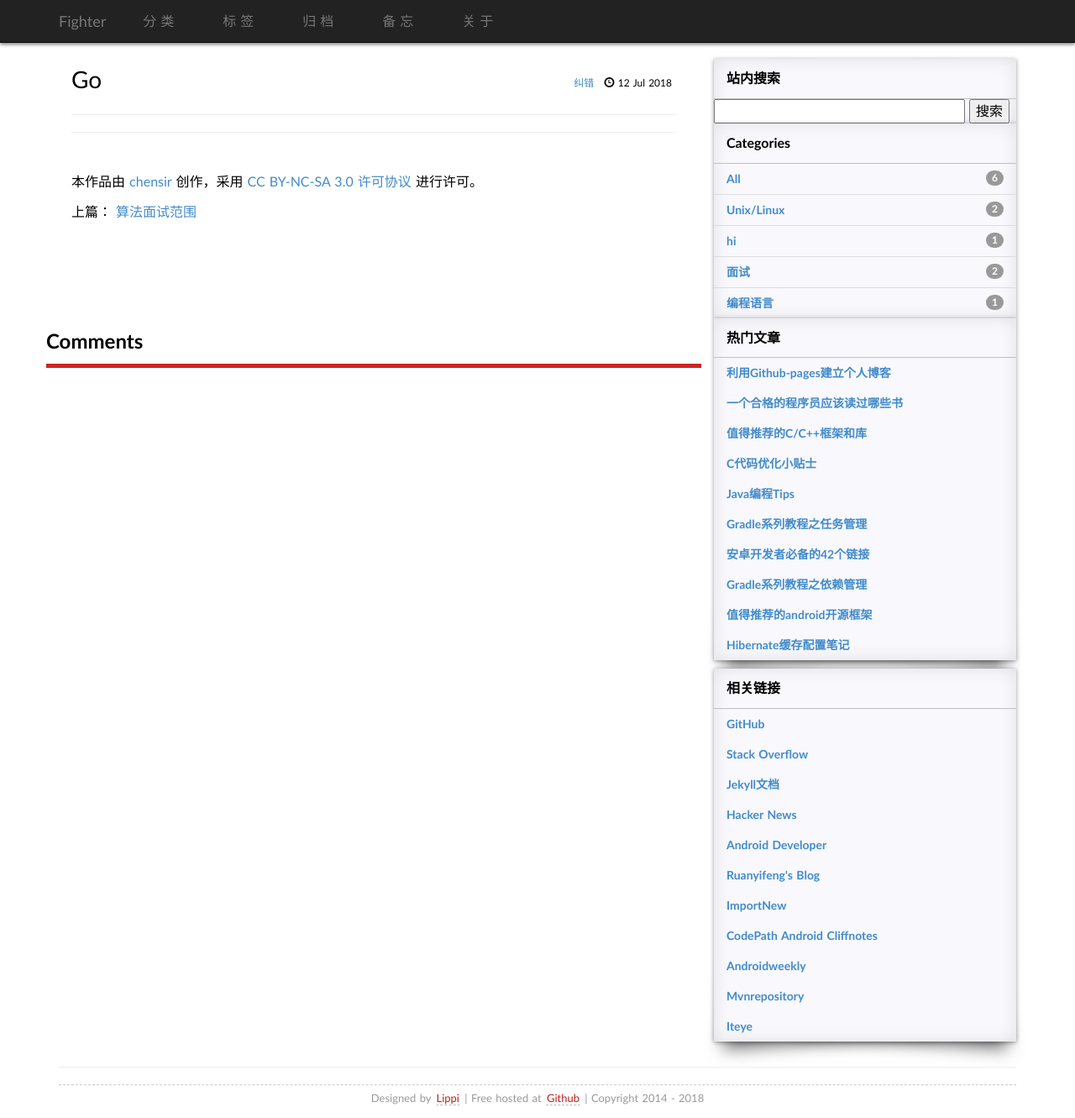
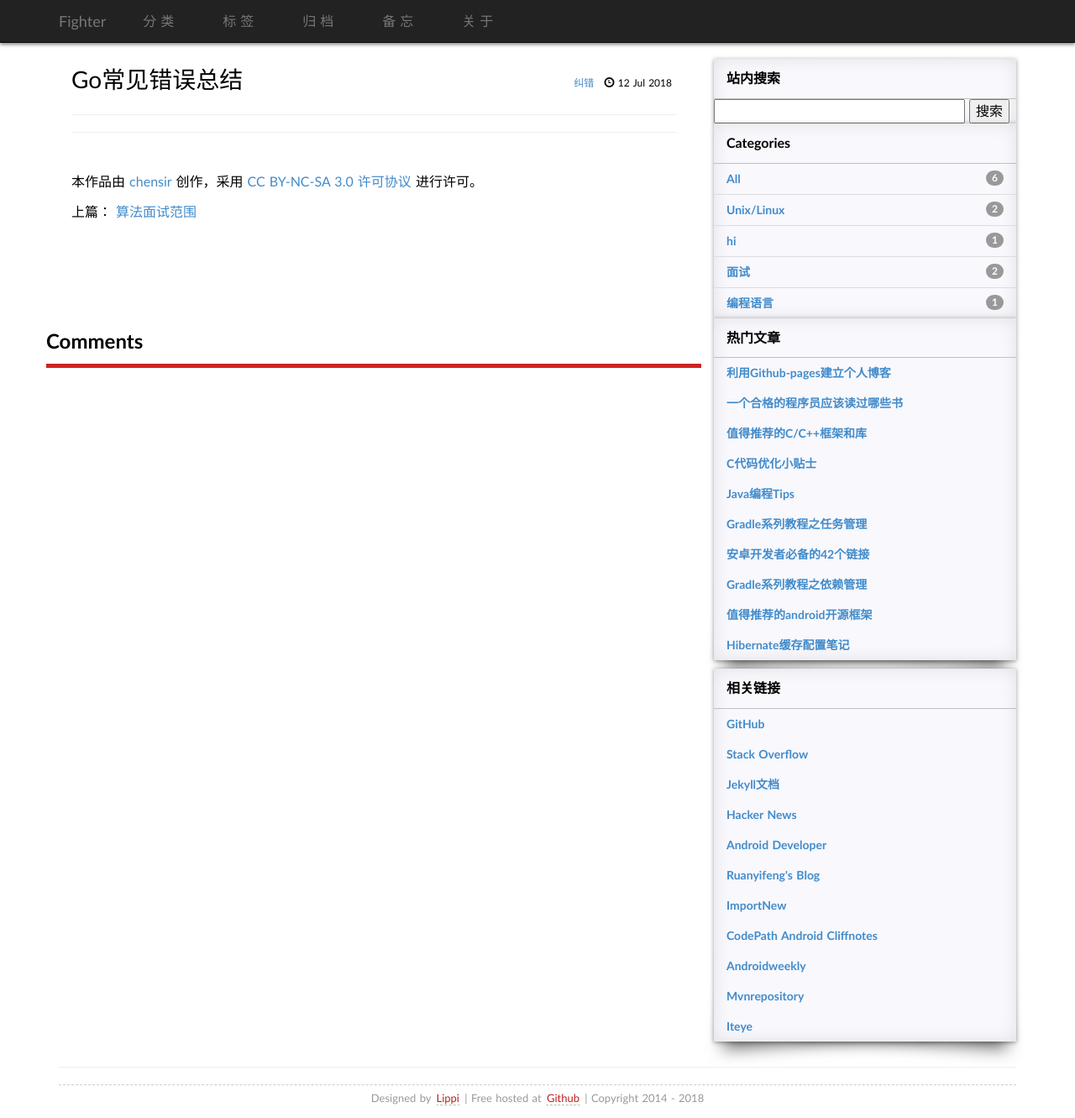
Before and after one commit to LoveChenSiYu/LoveChenSiYu.github.io, a Jekyll site: the page built from _posts/2018-07-12-Go常见错误总结.md, in a window 1280 px wide and 1331 px high. Shown: the whole window at 84% size. Built offline with Jekyll 4.4.1, drawn with Linux system fonts in a browser that asks for light colours; some web fonts are replaced; comment, search, counter and statistics services are not loaded.

Commit message:
修改标题

```diff
--- a/_posts/2018-07-12-Go常见错误总结.md
+++ b/_posts/2018-07-12-Go常见错误总结.md
@@ -1,6 +1,6 @@
 ---
 layout: post
-title: Go
+title: Go常见错误总结
 category: 编程语言
 tag: Go
 ---
```
